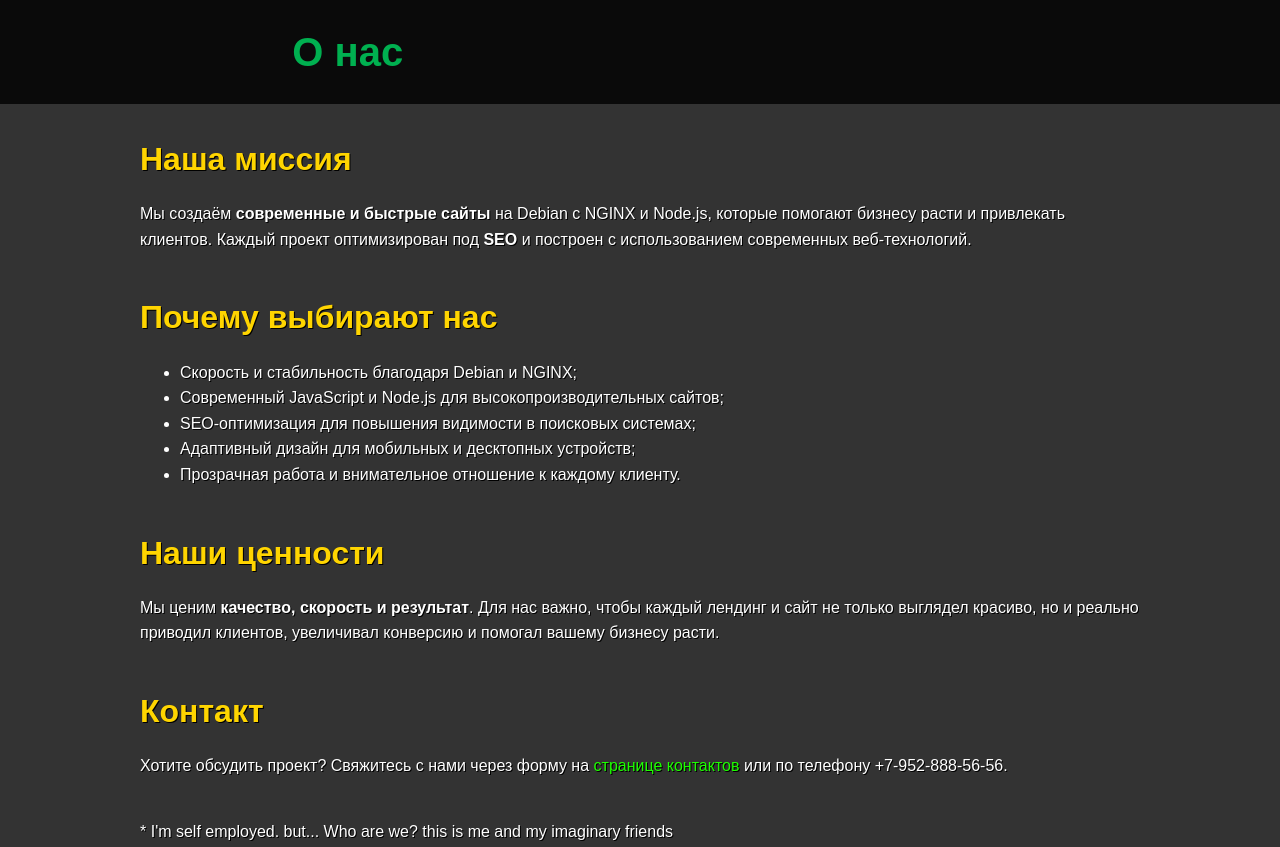
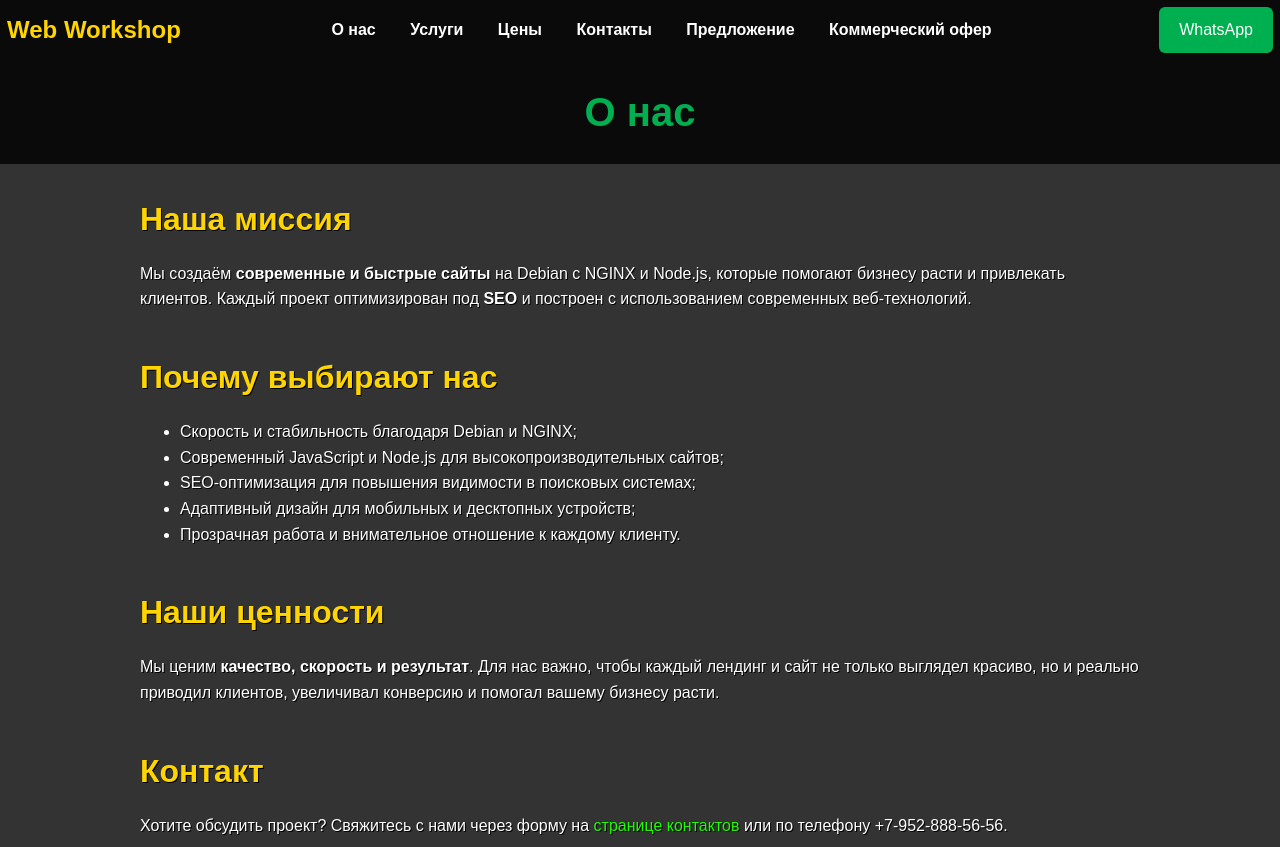
Before and after one commit to amir248/best-advertisement, a website: page about.html in a window 1280 px wide. Shown: the top 847 px of the page. Drawn offline with Linux system fonts and the light colour scheme.

Commit message:
Final Fantasy

```diff
--- a/about.html
+++ b/about.html
@@ -8,6 +8,7 @@
   <link rel="icon" type="image/x-icon" href="public/img/ico.svg">
   <meta name="keywords" content="О нас, Landing Page на Debian, сайты Node.js, NGINX сервер, веб-разработка, быстрый сайт, SEO оптимизация">
   <link rel="stylesheet" href="public/page.css">
+  <link rel="stylesheet" href="public/header.css">
   <!-- JSON-LD Structured Data -->
   <script type="application/ld+json">
   {
@@ -27,13 +28,30 @@
   </script>
 </head>
 <body>
+  <div class="header">
+      <div class="logo">Web Work<wbr>shop</div>
+      <nav class="nav">
+        <a href="/about">О нас</a>
+        <a href="/#services">Услуги</a>
+        <a href="/#pricing">Цены</a>
+        <a href="/#contacts">Контакты</a>
+        <a href="/proposal">Предложение</a>
+        <a href="/commercial-offer">Коммерческий&nbsp;офер</a>
+        <span></span>
+        <span></span>
+        <span></span>
+      </nav>
+    <a class="btn-header" href="https://wa.me/+79528885656?text=I need a Landing Page!">WhatsApp</a>
+    </div>
   <header>
+
+    <!-- </header> -->
     <h1>О нас</h1>
-     <nav class="nav">
+     <!-- <nav class="nav">
       <span></span>
       <span></span>
       <span></span>
-    </nav>
+    </nav> -->
   </header>
 
   <main>
```
